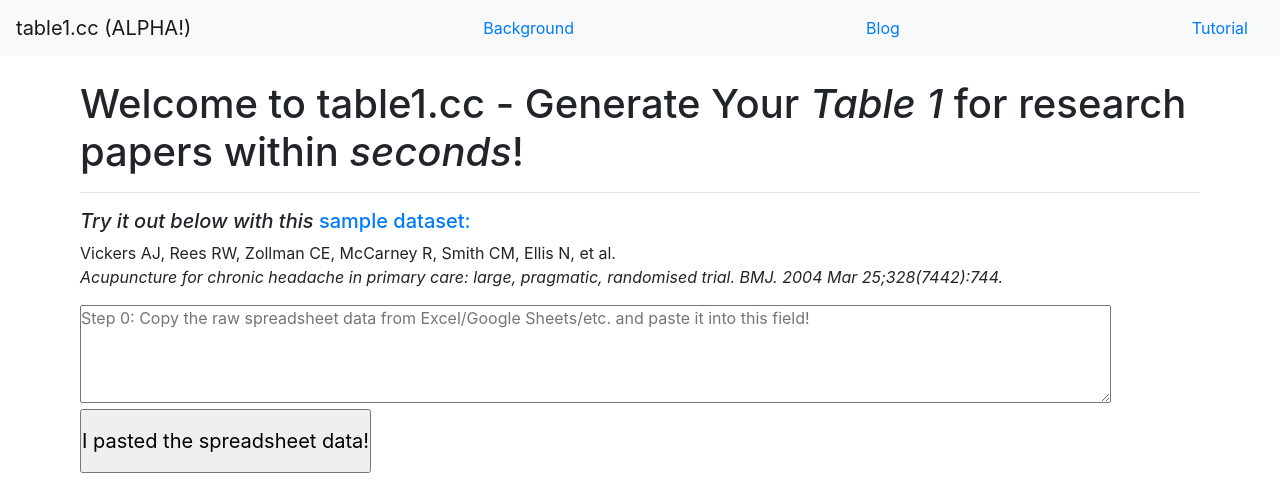
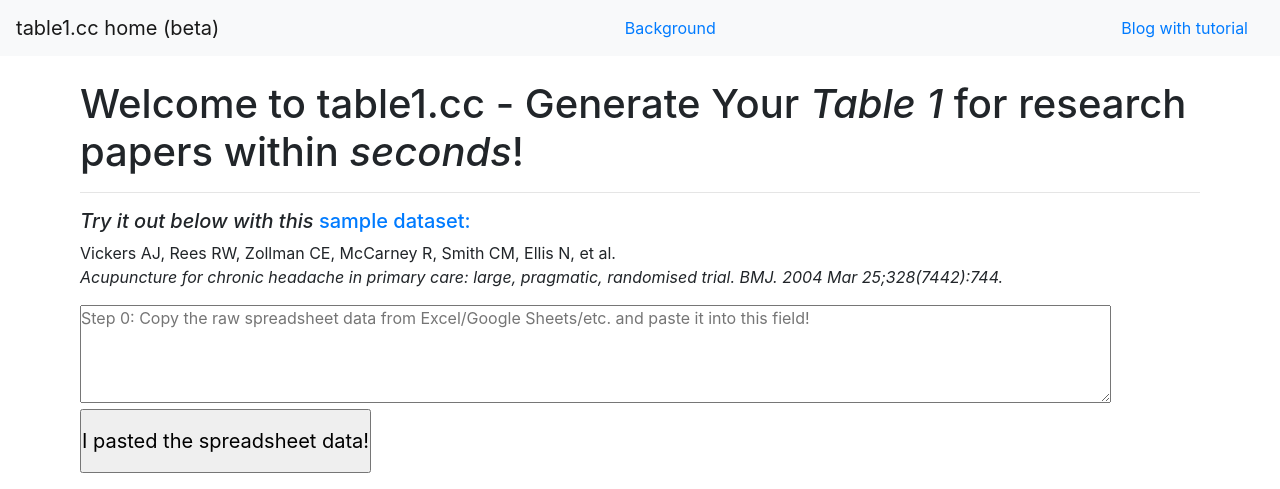
Before and after one commit to christian-geier/table1.cc, a Flask app: page / in a window 1280 px wide. Shown: the top 489 px of the page. Run offline with Flask 2, Linux system fonts and the light colour scheme; some libraries are stand-ins or nearby versions.

Commit message:
minor formatting change

```diff
--- a/app/templates/base.html
+++ b/app/templates/base.html
@@ -32,10 +32,9 @@
   <body>
     <!-- Your page content -->
     <nav class="navbar fixed-top navbar-light bg-light">
-      <a class="navbar-brand" href="/" data-toggle="tooltip" title="An early version, made available for testing">table1.cc (ALPHA!)</a>
+      <a class="navbar-brand" href="/" data-toggle="tooltip" title="An early version, made available for testing">table1.cc home (beta)</a>
       <a class="navbar" href="{{ url_for('background')}}">Background</a>
-      <a class="navbar" href="/blog">Blog</a>
-      <a class="navbar" href="{{ url_for('tutorial')}}">Tutorial</a>
+      <a class="navbar" href="/blog">Blog with tutorial</a>
     </nav>
 
     {% block content %}{% endblock %}
```
